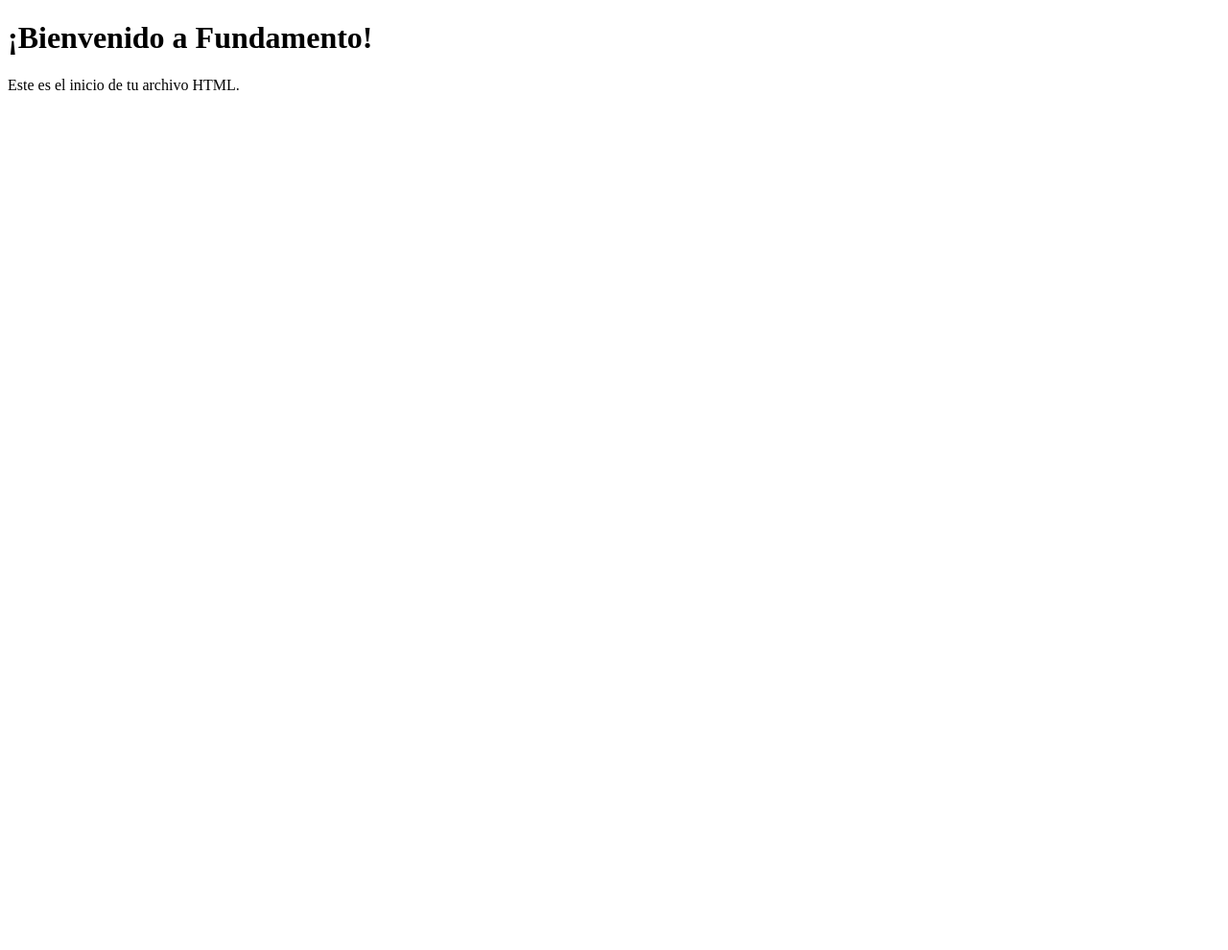
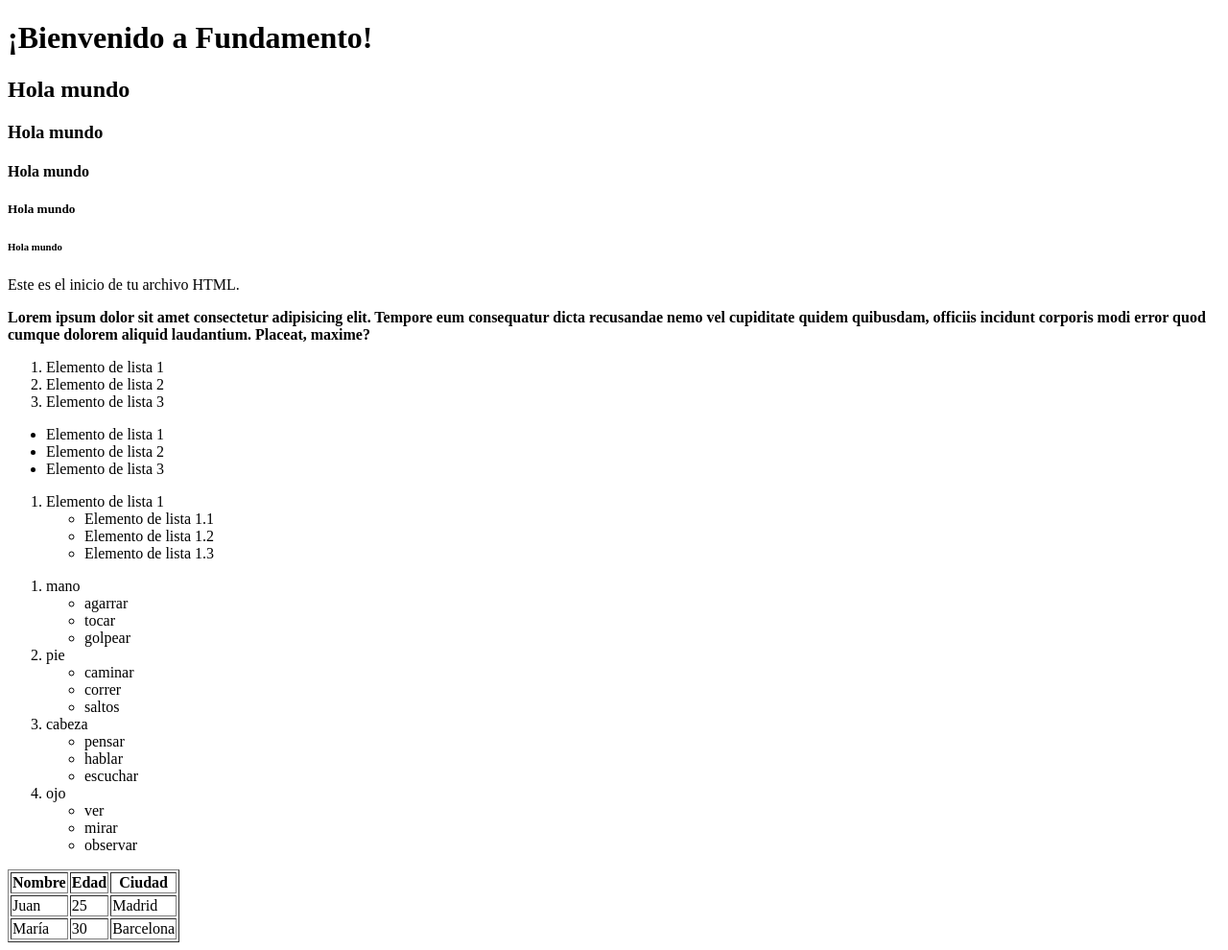
Before and after one commit to Naurimar/practica_1, a plain HTML site: page index.html in a window 1280 px wide. Shown: the whole page at 96% size. Before the commit the page ends 800 px from the top, so only its background shows below. Drawn offline with Linux system fonts and the light colour scheme.

Commit message:
Add files via upload

```diff
--- a/index.html
+++ b/index.html
@@ -6,6 +6,87 @@
 </head>
 <body>
     <h1>¡Bienvenido a Fundamento!</h1>
+    <h2>Hola mundo</h2>
+    <h3>Hola mundo</h3>
+    <h4>Hola mundo</h4>
+    <h5>Hola mundo</h5>
+    <h6>Hola mundo</h6>
+
     <p>Este es el inicio de tu archivo HTML.</p>
+    <b>Lorem ipsum dolor sit amet consectetur adipisicing elit. Tempore eum consequatur dicta recusandae
+         nemo vel cupiditate quidem quibusdam, officiis incidunt corporis modi error
+        quod cumque dolorem aliquid laudantium. Placeat, maxime?</b>
+
+    <ol>
+        <li>Elemento de lista 1</li>
+        <li>Elemento de lista 2</li>
+        <li>Elemento de lista 3</li>
+    </ol>
+    <ul>
+        <li>Elemento de lista 1</li>
+        <li>Elemento de lista 2</li>
+        <li>Elemento de lista 3</li>
+    </ul>
+
+    <ol>
+        <li>Elemento de lista 1</li>
+        <ul>
+            <li>Elemento de lista 1.1</li>
+            <li>Elemento de lista 1.2</li>
+            <li>Elemento de lista 1.3</li>
+        </ul>
+    </ol>
+
+    <ol>
+        <li>mano</li>
+         <ul>
+            <li>agarrar</li>
+            <li>tocar</li>
+            <li>golpear</li>
+         </ul>
+        <li>pie</li>
+         <ul>
+            <li>caminar</li>
+            <li>correr</li>
+            <li>saltos</li>
+            </ul>
+        <li>cabeza</li>
+         <ul>
+            <li>pensar</li>
+            <li>hablar</li>
+            <li>escuchar</li>
+         </ul>
+        <li>ojo</li>
+         <ul>
+            <li>ver</li>
+            <li>mirar</li>
+            <li>observar</li>
+         </ul>
+    </ol>
+     <table border="1">
+        <thead>
+                <tr>
+                <th>Nombre</th>
+                <th>Edad</th>
+                <th>Ciudad</th>
+                </tr>
+        </thead>
+        <tbody>
+                <tr>
+                <td>Juan</td>
+                <td>25</td>
+                <td>Madrid</td>
+                </tr>
+
+                <tr>
+                <td>María</td>
+                <td>30</td>
+                <td>Barcelona</td>
+                </tr>
+
+        </tbody>
+    </table>
+
+
 </body>
 </html>
```
Also changed, not shown: tabla.html (added, +94 -0 lines).
